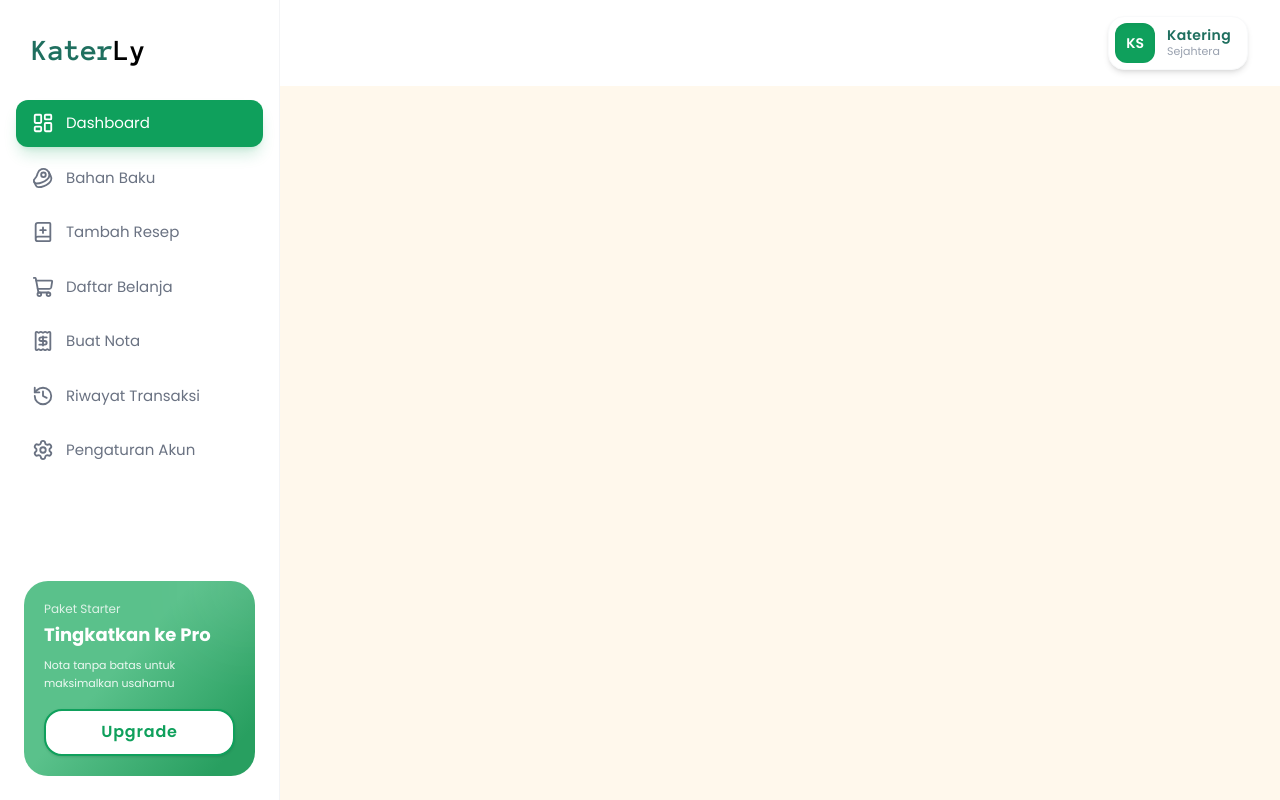
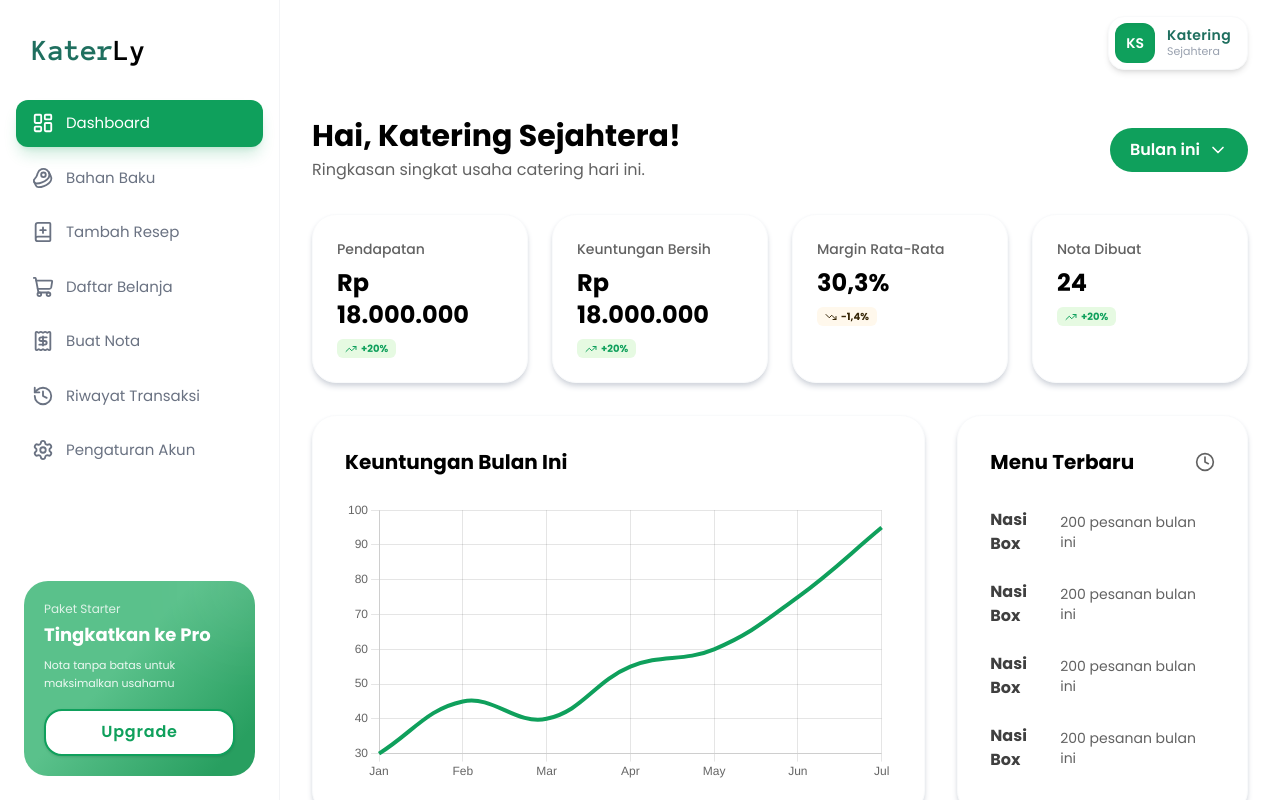
Before and after one commit to jasonenkristo123/Katerly, a Next.js app: page /dashboard in a window 1280 px wide. Built offline with nearby package versions, Linux system fonts and the light colour scheme.

Commit message:
feat: finished dashboard slicing with data mockup

```diff
--- a/src/app/(main)/dashboard/page.tsx
+++ b/src/app/(main)/dashboard/page.tsx
@@ -1,9 +1,10 @@
-
+import DashboardSection from "@/features/dashboard/components/dashboardsection";
+import React from "react";
 
 export default function DashboardPage() {
     return (
         <section>
-
+            <DashboardSection />
         </section>
     )
 }
--- a/src/app/(main)/layout.tsx
+++ b/src/app/(main)/layout.tsx
@@ -6,7 +6,7 @@ export default function MainLayout({
     children
 }: { children: React.ReactNode }) {
     return (
-        <div className="flex h-screen overflow-hidden bg-bg-primary">
+        <div className="flex h-screen overflow-hidden">
             <SideBarPage />
             <div className="flex flex-col flex-1 overflow-hidden">
                 <MainNavbar />
--- a/src/features/dashboard/components/dashboardsection.tsx
+++ b/src/features/dashboard/components/dashboardsection.tsx
@@ -1,9 +1,232 @@
+"use client";
 
+import React from 'react';
+import {
+    Chart as ChartJS,
+    CategoryScale,
+    LinearScale,
+    PointElement,
+    LineElement,
+    BarElement,
+    Title,
+    Tooltip,
+    Legend,
+    Filler,
+    ChartOptions,
+    ChartData,
+} from 'chart.js';
+import { Line, Bar } from 'react-chartjs-2';
+import {
+    TrendingUp,
+    TrendingDown,
+    Clock,
+    Plus,
+    ChevronDown,
+    Calculator
+} from 'lucide-react';
+import Link from 'next/link';
 
-export default function DashboardSection() {
+ChartJS.register(
+    CategoryScale,
+    LinearScale,
+    PointElement,
+    LineElement,
+    BarElement,
+    Title,
+    Tooltip,
+    Legend,
+    Filler
+);
+
+const DashboardSection = () => {
+    // Mock Data for Line Chart
+    const lineData: ChartData<'line'> = {
+        labels: ['Jan', 'Feb', 'Mar', 'Apr', 'May', 'Jun', 'Jul'],
+        datasets: [
+            {
+                label: 'Keuntungan',
+                data: [30, 45, 40, 55, 60, 75, 95],
+                borderColor: '#0fa05c',
+                backgroundColor: (context) => {
+                    const ctx = context.chart.ctx;
+                    const gradient = ctx.createLinearGradient(0, 0, 0, 400);
+                    gradient.addColorStop(0, 'rgba(15, 160, 92, 0.2)');
+                    gradient.addColorStop(1, 'rgba(15, 160, 92, 0)');
+                    return gradient;
+                },
+                fill: false,
+                tension: 0.4,
+                pointRadius: 0,
+                borderWidth: 4,
+            },
+        ],
+    };
+
+    const lineOptions: ChartOptions<'line'> = {
+        responsive: true,
+        maintainAspectRatio: false,
+        plugins: {
+            legend: {
+                display: false,
+            },
+            tooltip: {
+                enabled: true,
+            },
+        },
+        scales: {
+            x: {
+                display: true,
+            },
+            y: {
+                display: true,
+            },
+        },
+    };
+
+    // Mock Data for Bar Chart
+    const barData: ChartData<'bar'> = {
+        labels: ['A', 'B', 'C', 'D', 'E', 'F', 'G', 'H', 'I', 'J'],
+        datasets: [
+            {
+                label: 'Menu',
+                data: [40, 65, 45, 45, 80, 85, 35, 68, 80, 80],
+                backgroundColor: '#5AC18B',
+                borderRadius: 6,
+                maxBarThickness: 60
+            },
+        ],
+    };
+
+    const barOptions: ChartOptions<'bar'> = {
+        responsive: true,
+        maintainAspectRatio: false,
+        plugins: {
+            legend: {
+                display: false,
+            },
+        },
+        datasets: {
+            bar: {
+                maxBarThickness: 60
+            }
+        },
+        scales: {
+            x: {
+                display: false,
+            },
+            y: {
+                display: false,
+            },
+        },
+    };
+
     return (
-        <section>
-            <p>Dashboard</p>
-        </section>
-    )
-}
+        <div className="space-y-8 w-full mx-auto">
+            {/* Header */}
+            <div className="flex flex-col md:flex-row md:items-center justify-between gap-4">
+                <div>
+                    <h1 className="text-3xl font-poppins-700 text-black">Hai, Katering Sejahtera!</h1>
+                    <p className="text-graytext-secondary mt-1">Ringkasan singkat usaha catering hari ini.</p>
+                </div>
+                <button className="flex items-center gap-2 bg-green-primary text-white px-5 py-2.5 rounded-full font-semibold hover:bg-green-bitdark transition-colors w-fit">
+                    Bulan ini <ChevronDown size={20} />
+                </button>
+            </div>
+
+            {/* Stats Cards */}
+            <div className="grid grid-cols-1 sm:grid-cols-2 lg:grid-cols-4 gap-6">
+                {[
+                    { label: 'Pendapatan', value: 'Rp 18.000.000', trend: '+20%', isPositive: true },
+                    { label: 'Keuntungan Bersih', value: 'Rp 18.000.000', trend: '+20%', isPositive: true },
+                    { label: 'Margin Rata-Rata', value: '30,3%', trend: '-1,4%', isPositive: false },
+                    { label: 'Nota Dibuat', value: '24', trend: '+20%', isPositive: true },
+                ].map((stat, i) => (
+                    <div key={i} className="bg-white p-6 rounded-3xl shadow-md shadow-gray-300 border border-gray-50 flex flex-col gap-2">
+                        <p className="text-graytext-secondary text-sm font-medium">{stat.label}</p>
+                        <p className="text-2xl font-bold text-black">{stat.value}</p>
+                        <div className={`flex items-center gap-1 w-fit px-2 py-0.5 rounded-md text-[10px] font-bold ${stat.isPositive ? 'bg-green-superlight text-green-primary' : 'bg-bg-primary text-brown'
+                            }`}>
+                            {stat.isPositive ? <TrendingUp size={12} /> : <TrendingDown size={12} />}
+                            {stat.trend}
+                        </div>
+                    </div>
+                ))}
+            </div>
+
+            {/* Charts and Lists Grid */}
+            <div className="grid grid-cols-1 lg:grid-cols-3 gap-8">
+                {/* Keuntungan Chart */}
+                <div className="lg:col-span-2 bg-white p-8 rounded-3xl shadow-md shadow-gray-300 border border-gray-50 flex flex-col h-[400px]">
+                    <h3 className="text-xl font-bold text-black mb-6">Keuntungan Bulan Ini</h3>
+                    <div className="flex-1 w-full">
+                        <Line data={lineData} options={lineOptions} />
+                    </div>
+                </div>
+
+                {/* Menu Terbaru */}
+                <div className="bg-white p-8 rounded-3xl shadow-md shadow-gray-300 border border-gray-50 flex flex-col">
+                    <div className="flex items-center justify-between mb-8">
+                        <h3 className="text-xl font-bold text-black">Menu Terbaru</h3>
+                        <Clock size={20} className="text-graytext-secondary" />
+                    </div>
+                    <div className="space-y-6">
+                        {[1, 2, 3, 4].map((item) => (
+                            <div key={item} className="flex items-center justify-between">
+                                <span className="font-bold text-graytext-primary">Nasi Box</span>
+                                <span className="text-sm text-graytext-secondary">200 pesanan bulan ini</span>
+                            </div>
+                        ))}
+                    </div>
+                </div>
+
+                {/* Menu Paling Menguntungkan */}
+                <div className="lg:col-span-2 bg-white p-8 rounded-3xl shadow-md shadow-gray-300 border border-gray-50 flex flex-col h-[400px]">
+                    <h3 className="text-xl font-bold text-black mb-6">Menu Paling Menguntungkan</h3>
+                    <div className="flex-1 w-full">
+                        <Bar data={barData} options={barOptions} />
+                    </div>
+                </div>
+
+                {/* Quotation Terbaru */}
+                <div className="bg-white p-8 rounded-3xl shadow-md shadow-gray-300 border border-gray-50 flex flex-col">
+                    <div className="flex items-center justify-between mb-8">
+                        <h3 className="text-xl font-bold text-black">Quotation Terbaru</h3>
+                        <Link href="/history" className="text-sm font-bold text-green-primary">Lihat Semua</Link>
+                    </div>
+                    <div className="space-y-4">
+                        {[1, 2, 3].map((item) => (
+                            <div key={item} className="p-4 bg-gray-50/50 rounded-2xl flex items-center justify-between">
+                                <div>
+                                    <p className="font-bold text-graytext-primary">Nasi Box</p>
+                                    <p className="text-[10px] text-graytext-secondary">INV-0231 • Hari ini</p>
+                                </div>
+                                <div className="text-right">
+                                    <p className="font-bold text-graytext-primary">Rp 1.500.000</p>
+                                    <div className="flex items-center gap-1 bg-green-superlight text-green-primary px-1.5 py-0.5 rounded text-[8px] font-bold ml-auto w-fit">
+                                        <TrendingUp size={10} /> +20%
+                                    </div>
+                                </div>
+                            </div>
+                        ))}
+                    </div>
+                </div>
+            </div>
+
+            {/* Footer Action */}
+            <div className="bg-white p-6 rounded-3xl shadow-md shadow-gray-300 border border-gray-50 flex items-center justify-between group cursor-pointer hover:border-green-primary/30 transition-all">
+                <div className="flex items-center gap-5">
+                    <div className="w-14 h-14 rounded-2xl bg-green-superlight flex items-center justify-center text-green-primary">
+                        <Calculator size={32} />
+                    </div>
+                    <div>
+                        <h3 className="text-xl font-bold text-black">Tambah Nota</h3>
+                        <p className="text-graytext-secondary">Hitung & Kirim dalam 2 menit</p>
+                    </div>
+                </div>
+                <Plus size={32} className="text-graytext-secondary group-hover:text-green-primary transition-colors" />
+            </div>
+        </div>
+    );
+};
+
+export default DashboardSection;
```
